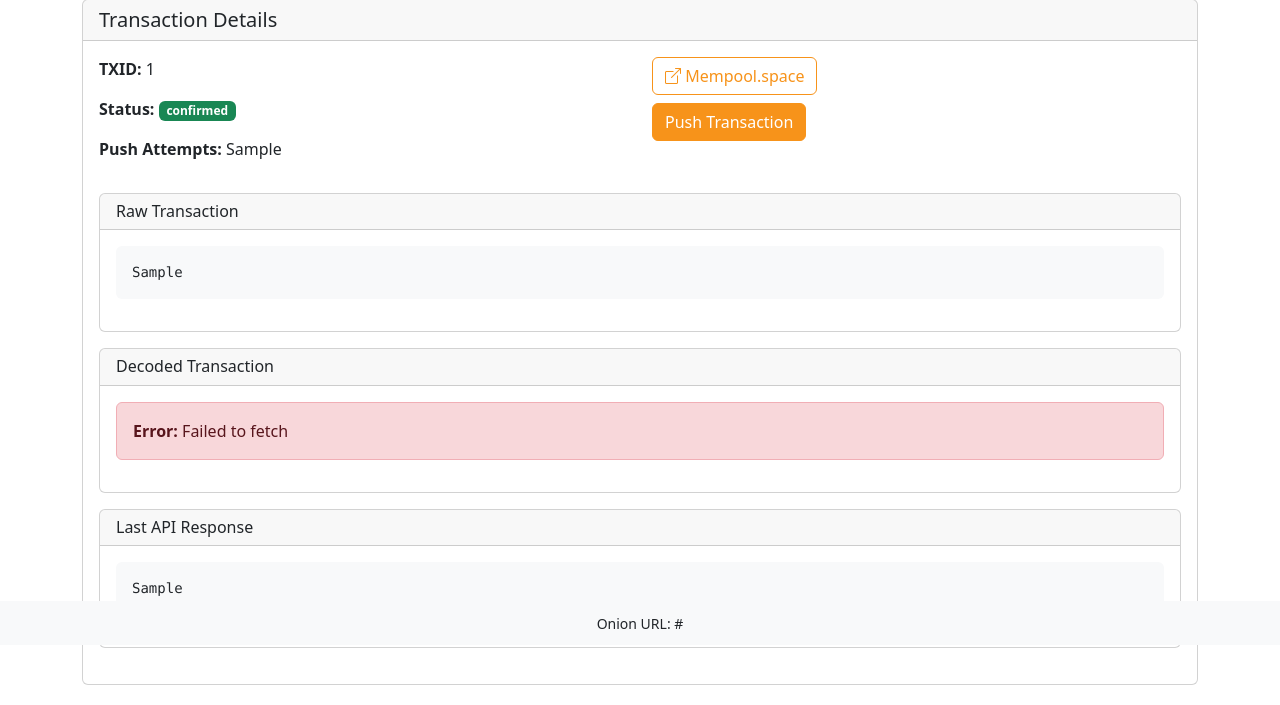
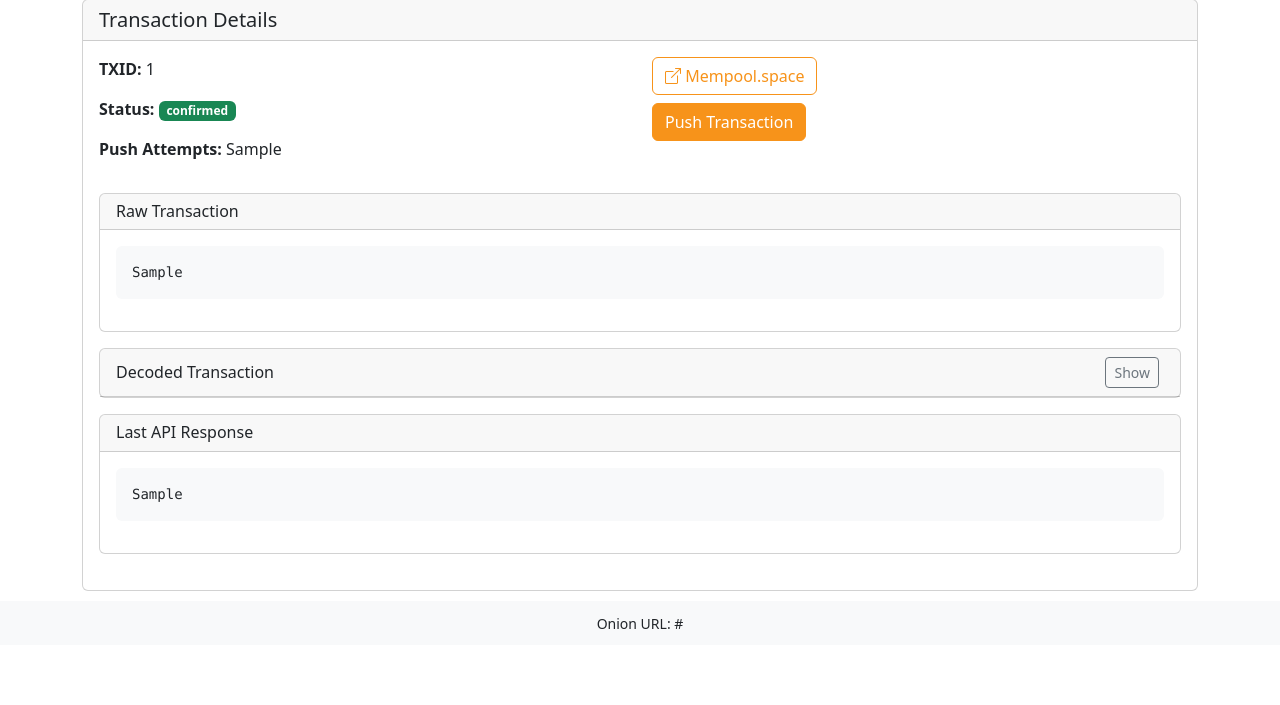
Before and after one commit to valerio-vaccaro/mempush, a Flask app: template app/templates/transaction_detail.html in a window 1280 px wide. Shown: the part 155-860 px from the top of the page. After the commit the page ends 784 px from the top, so only its background shows below. Run offline with Flask 3, Linux system fonts and the light colour scheme; the template is opened without the code that fills it: most values are stand-ins (such as "Sample title", 1, 10 or a date in 2020); parts of the project's set-up code (start-up, migrations or seed data) failed here and were passed over.

Commit message:
hide decoded transaction

```diff
--- a/app/templates/transaction_detail.html
+++ b/app/templates/transaction_detail.html
@@ -44,9 +44,14 @@
         </div>
 
         <div class="card mb-3">
-            <div class="card-header">
+            <div class="card-header d-flex justify-content-between align-items-center">
                 <h6 class="card-title mb-0">Decoded Transaction</h6>
+                <button class="btn btn-sm btn-outline-secondary" type="button" data-bs-toggle="collapse" data-bs-target="#decoded-tx-collapse" aria-expanded="false" aria-controls="decoded-tx-collapse">
+                    <span class="show-text">Show</span>
+                    <span class="hide-text d-none">Hide</span>
+                </button>
             </div>
+            <div class="collapse" id="decoded-tx-collapse">
                 <div class="card-body">
                     <div id="decoded-tx-loading" class="text-center py-3">
                         <div class="spinner-border spinner-border-sm text-primary" role="status">
@@ -58,6 +63,7 @@
                         <strong>Error:</strong> <span id="decoded-tx-error-message"></span>
                     </div>
                     <pre id="decoded-tx-content" class="bg-light p-3 rounded d-none"><code></code></pre>
+                </div>
             </div>
         </div>
 
@@ -99,6 +105,28 @@ function getMempoolApiUrl(network, txid) {
     const baseUrl = baseUrls[network] || baseUrls['mainchain'];
     return baseUrl + txid;
 }
+
+// Setup toggle button text when decoded transaction section is shown/hidden
+document.addEventListener('DOMContentLoaded', function() {
+    const collapseEl = document.getElementById('decoded-tx-collapse');
+    const button = document.querySelector('[data-bs-target="#decoded-tx-collapse"]');
+
+    if (collapseEl && button) {
+        const showText = button.querySelector('.show-text');
+        const hideText = button.querySelector('.hide-text');
+
+        // Use Bootstrap's collapse event to update button text
+        collapseEl.addEventListener('shown.bs.collapse', function() {
+            if (showText) showText.classList.add('d-none');
+            if (hideText) hideText.classList.remove('d-none');
+        });
+
+        collapseEl.addEventListener('hidden.bs.collapse', function() {
+            if (showText) showText.classList.remove('d-none');
+            if (hideText) hideText.classList.add('d-none');
+        });
+    }
+});
 
 // Load decoded transaction from mempool.space API
 function loadDecodedTransaction(txid) {
```
Lines whose indentation alone changed are shown as unchanged.
